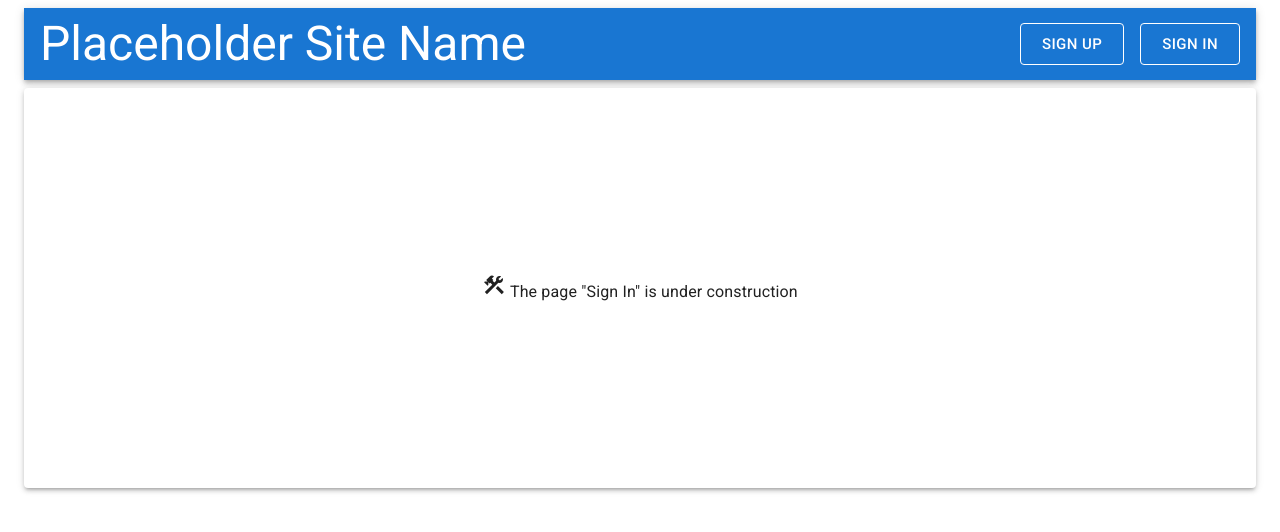
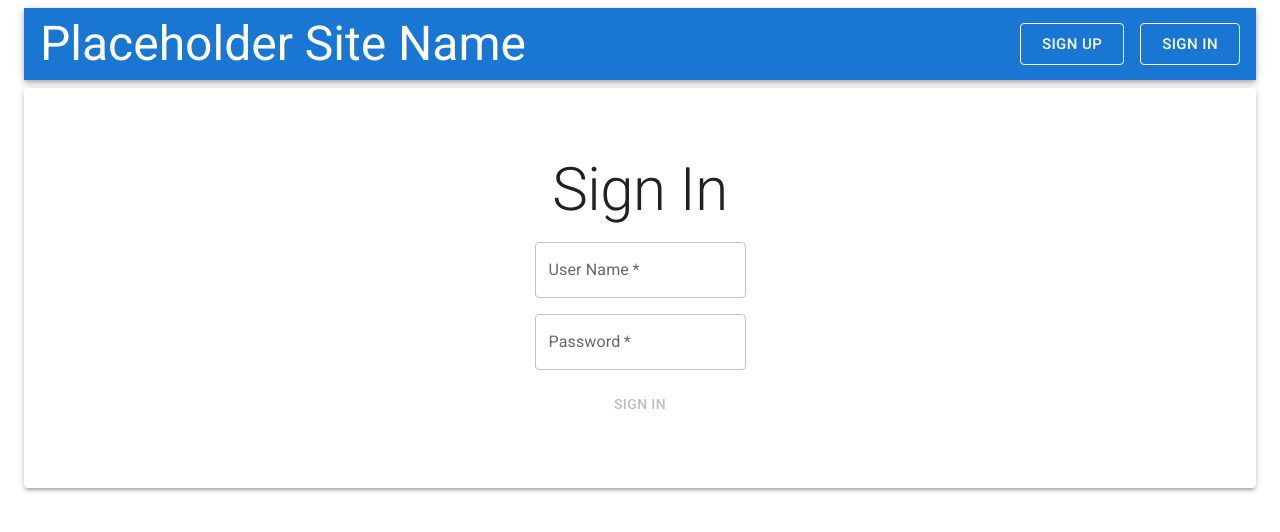
Before and after one commit to Malacar-Miles/dnd-monsters, a React (Create React App) app: page /sign-in in a window 1280 px wide. Shown: the top 532 px of the page. Built offline with nearby package versions, Linux system fonts and the light colour scheme.

Commit message:
Implemented Sign In page and extracted common logic for both forms into UserCredentialsForm component.

```diff
--- a/src/model/form-validation-hooks.ts
+++ b/src/model/form-validation.ts
@@ -1,10 +1,28 @@
 import { selectUserData } from "./redux-slice-users";
 import { useSelector } from "react-redux";
+
+export type ValidatorFunction = (input: string) => {
+  isValid: boolean;
+  message: string;
+};
+
+export const checkIfEmpty: ValidatorFunction = (input) => {
+  if (input.trim().length > 0)
+    return {
+      isValid: true,
+      message: "",
+    };
+  else
+    return {
+      isValid: false,
+      message: "Should not be empty",
+    };
+};
 
 export const useValidateSignUpForm = () => {
   const { allUsers } = useSelector(selectUserData);
 
-  const validateUserName = (input: string) => {
+  const validateUserName: ValidatorFunction = (input) => {
     const processedInput = input.trim().toLowerCase();
 
     if (processedInput.length < 3)
@@ -24,7 +42,7 @@ export const useValidateSignUpForm = () => {
     return { isValid: true, message: "This user name is valid" };
   };
 
-  const validatePassword = (input: string) => {
+  const validatePassword: ValidatorFunction = (input) => {
     if (input.startsWith(" ") || input.endsWith(" "))
       return {
         isValid: false,
--- a/src/model/redux-slice-users.ts
+++ b/src/model/redux-slice-users.ts
@@ -57,11 +57,11 @@ export const usersSlice = createSlice({
 
     signIn: (state, action: PayloadAction<UserCredentials>) => {
       const { name, password } = action.payload;
-      const userId = name.toLowerCase();
+      const userId = name.trim().toLowerCase();
       if (!state.allUsers[userId]) {
         state.operationResult = {
           status: "failure",
-          message: `Attempting to log in as a user "${userId}" that doesn't exist.`,
+          message: `User "${name.trim()}" doesn't exist.`,
         };
         return;
       }
--- /dev/null
+++ b/src/ui/components/user-credentials-form.tsx
@@ -0,0 +1,144 @@
+import { Box, TextField, Button, Stack, Typography } from "@mui/material";
+import { Check, Block } from "@mui/icons-material";
+import { useEffect, useState } from "react";
+import { useSelector } from "react-redux";
+import {
+  useReduxUserActions,
+  selectUserData,
+} from "../../model/redux-slice-users";
+import type { ValidatorFunction } from "../../model/form-validation";
+
+type UserCredentialsFormProps = {
+  headerText: string;
+  buttonText: string;
+  handleFormSubmit: (formUsername: string, formPassword: string) => void;
+  validateUserName: ValidatorFunction;
+  validatePassword: ValidatorFunction;
+};
+
+const UserCredentialsForm = (props: UserCredentialsFormProps) => {
+  const {
+    headerText,
+    buttonText,
+    handleFormSubmit,
+    validateUserName,
+    validatePassword,
+  } = props;
+
+  const { resetUserOperationResult } = useReduxUserActions();
+
+  useEffect(() => {
+    // Reset operation result both when creating and
+    // when destroying the component
+    resetUserOperationResult();
+    return resetUserOperationResult;
+    // eslint-disable-next-line
+  }, []);
+
+  const { operationResult } = useSelector(selectUserData);
+  const signedInSuccessfully = operationResult.status === "success";
+
+  const [formUserName, setFormUserName] = useState("");
+  const [formPassword, setFormPassword] = useState("");
+
+  const userNameValidationResult = validateUserName(formUserName);
+  const passwordValidationResult = validatePassword(formPassword);
+
+  const disableTextFields = signedInSuccessfully;
+
+  const allowSubmit =
+    !signedInSuccessfully &&
+    userNameValidationResult.isValid &&
+    passwordValidationResult.isValid;
+
+  const showOperationResult = operationResult.status !== "not-attempted";
+  const operationResultColor = signedInSuccessfully ? "success" : "error";
+  const OperationResultIcon = () =>
+    signedInSuccessfully ? <Check /> : <Block />;
+  const OperationResult = () =>
+    showOperationResult ? (
+      <Stack direction="row" alignItems="center" gap="0.5rem">
+        <OperationResultIcon />
+        <Typography color={operationResultColor}>
+          {operationResult.message}
+        </Typography>
+      </Stack>
+    ) : null;
+
+  const showUserNameError =
+    formUserName.length > 0 &&
+    !signedInSuccessfully &&
+    userNameValidationResult.isValid === false;
+
+  const userNameHelperText =
+    formUserName.length > 0 && !signedInSuccessfully
+      ? userNameValidationResult.message
+      : "";
+
+  const showPasswordError =
+    formPassword.length > 0 &&
+    !signedInSuccessfully &&
+    passwordValidationResult.isValid === false;
+
+  const passwordHelperText =
+    formPassword.length > 0 && !signedInSuccessfully
+      ? passwordValidationResult.message
+      : "";
+
+  const handleUserNameChange = (event: React.ChangeEvent<HTMLInputElement>) => {
+    setFormUserName(event.target.value);
+  };
+
+  const handlePasswordChange = (event: React.ChangeEvent<HTMLInputElement>) => {
+    setFormPassword(event.target.value);
+  };
+
+  const handleSubmit = (event: React.MouseEvent) => {
+    event.preventDefault();
+    handleFormSubmit(formUserName, formPassword);
+  };
+
+  return (
+    <>
+      <Box component="form">
+        <Typography
+          variant="h2"
+          textAlign="center"
+          sx={{ marginBottom: "1rem" }}
+        >
+          {headerText}
+        </Typography>
+        <Stack alignItems="center" gap="1rem">
+          <TextField
+            required
+            disabled={disableTextFields}
+            id="user-name"
+            label="User Name"
+            autoComplete="off"
+            value={formUserName}
+            onChange={handleUserNameChange}
+            error={showUserNameError}
+            helperText={userNameHelperText}
+          />
+          <TextField
+            required
+            disabled={disableTextFields}
+            id="password"
+            label="Password"
+            type="password"
+            value={formPassword}
+            onChange={handlePasswordChange}
+            error={showPasswordError}
+            helperText={passwordHelperText}
+          />
+          <Button type="submit" disabled={!allowSubmit} onClick={handleSubmit}>
+            {buttonText}
+          </Button>
+          <OperationResult />
+        </Stack>
+      </Box>
+    </>
+  );
+};
+
+export default UserCredentialsForm;
--- a/src/ui/pages/sign-in.tsx
+++ b/src/ui/pages/sign-in.tsx
@@ -1,7 +1,22 @@
-import PlaceholderPage from "./placeholder";
+import PageContentContainer from "../components/page-content-container";
+import UserCredentialsForm from "../components/user-credentials-form";
+import { checkIfEmpty } from "../../model/form-validation";
+import { useReduxUserActions } from "../../model/redux-slice-users";
 
 const SignInPage = () => {
-  return <PlaceholderPage pageName="Sign In" />;
+  const { signInUser } = useReduxUserActions();
+
+  return (
+    <PageContentContainer>
+      <UserCredentialsForm
+        headerText="Sign In"
+        buttonText="Sign In"
+        handleFormSubmit={signInUser}
+        validateUserName={checkIfEmpty}
+        validatePassword={checkIfEmpty}
+      />
+    </PageContentContainer>
+  );
 };
 
 export default SignInPage;
--- a/src/ui/pages/sign-up.tsx
+++ b/src/ui/pages/sign-up.tsx
@@ -1,125 +1,22 @@
-import { Box, TextField, Button, Stack, Typography } from "@mui/material";
-import { Check, Block } from "@mui/icons-material";
 import PageContentContainer from "../components/page-content-container";
-import { useEffect, useState } from "react";
-import { useSelector } from "react-redux";
-import { useValidateSignUpForm } from "../../model/form-validation-hooks";
-import {
-  useReduxUserActions,
-  selectUserData,
-} from "../../model/redux-slice-users";
+import UserCredentialsForm from "../components/user-credentials-form";
+import { useValidateSignUpForm } from "../../model/form-validation";
+import { useReduxUserActions } from "../../model/redux-slice-users";
 
 const SignUpPage = () => {
-  const { createUser, resetUserOperationResult } = useReduxUserActions();
-
-  useEffect(() => {
-    resetUserOperationResult();
-    // eslint-disable-next-line
-  }, []);
-
-  const { operationResult } = useSelector(selectUserData);
-  const signedInSuccessfully = operationResult.status === "success";
-
-  const [formUserName, setFormUserName] = useState("");
-  const [formPassword, setFormPassword] = useState("");
+  const { createUser } = useReduxUserActions();
 
   const { validateUserName, validatePassword } = useValidateSignUpForm();
-  const userNameValidationResult = validateUserName(formUserName);
-  const passwordValidationResult = validatePassword(formPassword);
-
-  const disableTextFields = signedInSuccessfully;
-
-  const showOperationResult = operationResult.status !== "not-attempted";
-  const operationResultColor = signedInSuccessfully ? "success" : "error";
-  const OperationResultIcon = () =>
-    signedInSuccessfully ? <Check /> : <Block />;
-  const OperationResult = () =>
-    showOperationResult ? (
-      <Stack direction="row" alignItems="center" gap="0.5rem">
-        <OperationResultIcon />
-        <Typography color={operationResultColor}>
-          {operationResult.message}
-        </Typography>
-      </Stack>
-    ) : null;
-
-  const showUserNameError =
-    formUserName.length > 0 &&
-    !signedInSuccessfully &&
-    userNameValidationResult.isValid === false;
-
-  const userNameHelperText =
-    formUserName.length > 0 && !signedInSuccessfully
-      ? userNameValidationResult.message
-      : "";
-
-  const showPasswordError =
-    formPassword.length > 0 &&
-    !signedInSuccessfully &&
-    passwordValidationResult.isValid === false;
-
-  const passwordHelperText =
-    formPassword.length > 0 && !signedInSuccessfully
-      ? passwordValidationResult.message
-      : "";
-
-  const allowSubmit =
-    !signedInSuccessfully &&
-    userNameValidationResult.isValid &&
-    passwordValidationResult.isValid;
-
-  const handleUserNameChange = (event: React.ChangeEvent<HTMLInputElement>) => {
-    setFormUserName(event.target.value);
-  };
-
-  const handlePasswordChange = (event: React.ChangeEvent<HTMLInputElement>) => {
-    setFormPassword(event.target.value);
-  };
-
-  const handleSubmit = (event: React.MouseEvent) => {
-    event.preventDefault();
-    createUser(formUserName, formPassword);
-  };
 
   return (
     <PageContentContainer>
-      <Box component="form">
-        <Typography
-          variant="h2"
-          textAlign="center"
-          sx={{ marginBottom: "1rem" }}
-        >
-          Create New Account
-        </Typography>
-        <Stack alignItems="center" gap="1rem">
-          <TextField
-            required
-            disabled={disableTextFields}
-            id="user-name"
-            label="User Name"
-            autoComplete="off"
-            value={formUserName}
-            onChange={handleUserNameChange}
-            error={showUserNameError}
-            helperText={userNameHelperText}
-          />
-          <TextField
-            required
-            disabled={disableTextFields}
-            id="password"
-            label="Password"
-            type="password"
-            value={formPassword}
-            onChange={handlePasswordChange}
-            error={showPasswordError}
-            helperText={passwordHelperText}
-          />
-          <Button type="submit" disabled={!allowSubmit} onClick={handleSubmit}>
-            Sign Up
-          </Button>
-          <OperationResult />
-        </Stack>
-      </Box>
+      <UserCredentialsForm
+        headerText="Create New Account"
+        buttonText="Sign Up"
+        handleFormSubmit={createUser}
+        validateUserName={validateUserName}
+        validatePassword={validatePassword}
+      />
     </PageContentContainer>
   );
 };
```
